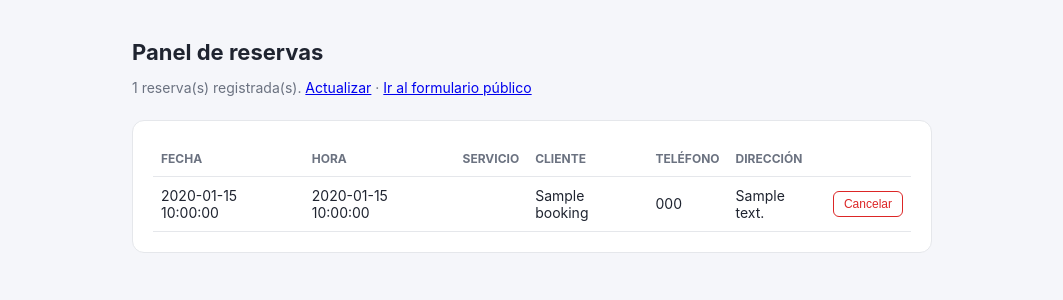
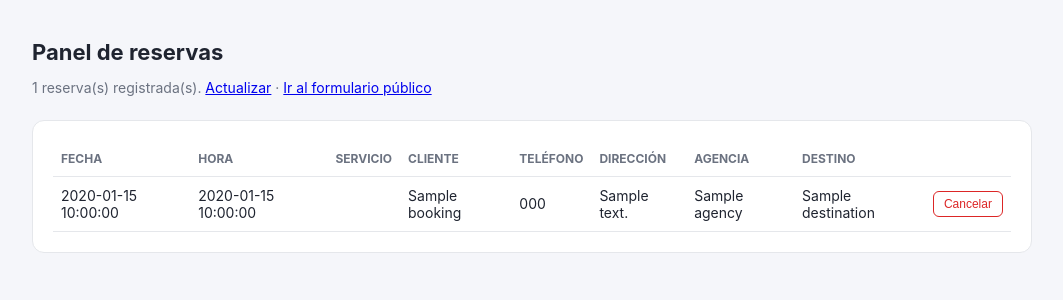
Before and after one commit to cesarsancamp/agenda-entrega-, a Flask app: template templates/admin.html in a window 1280 px wide. Shown: the top 300 px of the page, without its empty margins (108-1171 px from the left). Run offline with Flask 3, Linux system fonts and the light colour scheme; the template is opened without the code that fills it: most values are stand-ins (such as "Sample title", 1, 10 or a date in 2020); parts of the project's set-up code (start-up, migrations or seed data) failed here and were passed over; some libraries are stand-ins or nearby versions.

Commit message:
Update admin panel layout and booking details

```diff
--- a/templates/admin.html
+++ b/templates/admin.html
@@ -7,7 +7,7 @@
 <link rel="stylesheet" href="/static/style.css">
 </head>
 <body>
-<div class="container" style="max-width: 800px;">
+<div class="container" style="max-width: 1000px;">
   <h1>Panel de reservas</h1>
   <p class="subtitle">{{ bookings|length }} reserva(s) registrada(s). <a href="/admin">Actualizar</a> · <a href="/">Ir al formulario público</a></p>
 
@@ -22,6 +22,8 @@
           <th>Cliente</th>
           <th>Teléfono</th>
           <th>Dirección</th>
+          <th>Agencia</th>
+          <th>Destino</th>
           <th></th>
         </tr>
       </thead>
@@ -29,11 +31,13 @@
         {% for b in bookings %}
         <tr id="row-{{ b.id }}">
           <td>{{ b.booking_date }}</td>
-          <td>{{ b.booking_time }}</td>
+          <td>{{ b.booking_time or '—' }}</td>
           <td><span class="tag {{ b.event_type }}">{{ config.event_types[b.event_type].label }}</span></td>
           <td>{{ b.customer_name }}</td>
           <td>{{ b.phone }}</td>
           <td>{{ b.address or '—' }}</td>
+          <td>{{ b.agency or '—' }}</td>
+          <td>{{ b.destination or '—' }}</td>
           <td><button class="cancel-btn" onclick="cancelBooking({{ b.id }})">Cancelar</button></td>
         </tr>
         {% endfor %}
```
